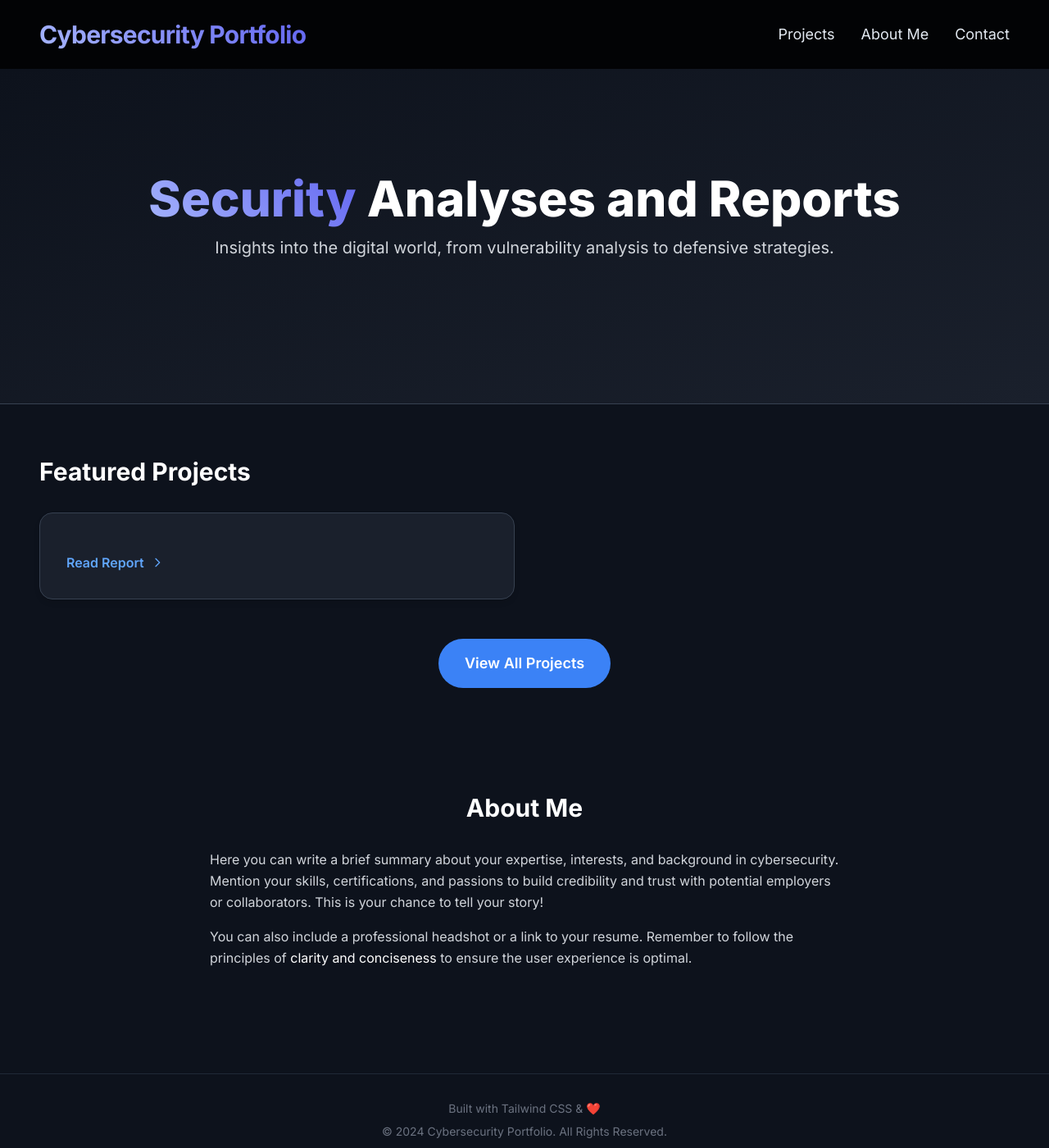
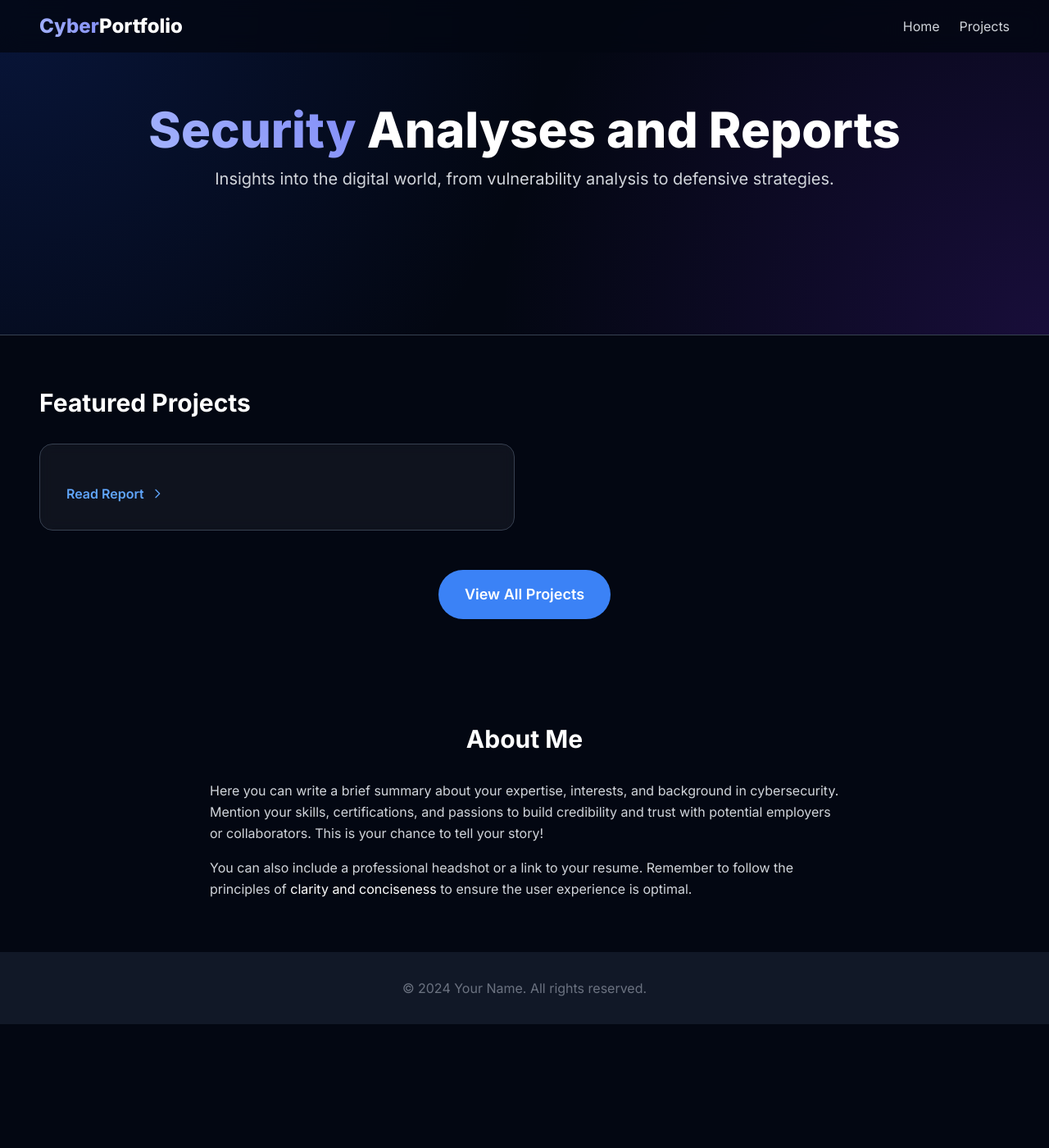
Before and after one commit to IamMo31/iammo31.github.io, a Jekyll site: the page built from index.html, in a window 1280 px wide and 1400 px high. Shown: the whole window at 82% size. Built offline with Jekyll 4.4.1, drawn with Linux system fonts in a browser that asks for light colours; nearby versions of some CDN libraries.

Commit message:
Update default.html

```diff
--- a/_layouts/default.html
+++ b/_layouts/default.html
@@ -1,62 +1,46 @@
 <!DOCTYPE html>
-<html lang="en">
+<html lang="en" class="bg-gray-950 text-gray-300 antialiased scroll-smooth">
 <head>
     <meta charset="UTF-8">
     <meta name="viewport" content="width=device-width, initial-scale=1.0">
     <title>{{ page.title }} | Cybersecurity Portfolio</title>
-    <!-- Tailwind CSS CDN -->
     <script src="https://cdn.tailwindcss.com"></script>
-    <!-- Google Font (Inter) -->
-    <link rel="preconnect" href="https://fonts.googleapis.com">
-    <link rel="preconnect" href="https://fonts.gstatic.com" crossorigin>
-    <link href="https://fonts.googleapis.com/css2?family=Inter:wght@400;600;700;800&display=swap" rel="stylesheet">
-    <link rel="stylesheet" href="/style.css">
+    <style>
+        @import url('https://fonts.googleapis.com/css2?family=Inter:wght@400;600;700;800&display=swap');
+        body { font-family: 'Inter', sans-serif; }
+        .hero-gradient { background: radial-gradient(circle at top left, rgba(29, 78, 216, 0.2), transparent 50%), radial-gradient(circle at bottom right, rgba(109, 40, 217, 0.2), transparent 50%); }
+        .bento-card { backdrop-filter: blur(8px); background-color: rgba(255, 255, 255, 0.05); }
+        .text-gradient { background: linear-gradient(45deg, #A5B4FC, #818CF8); -webkit-background-clip: text; -webkit-text-fill-color: transparent; }
+    </style>
 </head>
-<body class="antialiased">
+<body class="bg-gray-950 text-gray-300">
 
-    <!-- Header & Navigation -->
-    <header class="py-6 px-4 md:px-12 z-10 sticky top-0 bg-black bg-opacity-80 backdrop-blur-sm">
-        <nav class="flex justify-between items-center">
-            <a href="/" class="text-2xl md:text-3xl font-bold tracking-tight text-white hover:text-gray-300 transition-colors">
-                <span class="text-gradient">Cybersecurity Portfolio</span>
+    <!-- Header -->
+    <header class="fixed top-0 left-0 right-0 z-50 bg-gray-950 bg-opacity-80 backdrop-blur-md">
+        <nav class="container mx-auto px-4 md:px-12 flex justify-between items-center py-4">
+            <a href="/" class="text-xl md:text-2xl font-extrabold text-white">
+                <span class="text-gradient">Cyber</span><span class="text-white">Portfolio</span>
             </a>
-            <div class="hidden md:flex space-x-8 text-lg">
-                <a href="/projects.html" class="hover:text-blue-400 transition-colors">Projects</a>
-                <a href="/#about" class="hover:text-blue-400 transition-colors">About Me</a>
-                <a href="/#contact" class="hover:text-blue-400 transition-colors">Contact</a>
+            <div class="hidden md:flex space-x-6">
+                <a href="/" class="text-gray-300 hover:text-white transition-colors">Home</a>
+                <a href="/projects.html" class="text-gray-300 hover:text-white transition-colors">Projects</a>
             </div>
-            <button id="mobile-menu-button" class="md:hidden p-2 rounded-md focus:outline-none focus:ring-2 focus:ring-blue-400">
-                <svg class="w-6 h-6 text-white" fill="none" viewBox="0 0 24 24" stroke="currentColor">
+            <!-- Mobile Menu Button -->
+            <button class="md:hidden text-gray-300 hover:text-white transition-colors">
+                <svg class="w-6 h-6" fill="none" viewBox="0 0 24 24" stroke="currentColor">
                     <path stroke-linecap="round" stroke-linejoin="round" stroke-width="2" d="M4 6h16M4 12h16m-7 6h7"></path>
                 </svg>
             </button>
         </nav>
-        <div id="mobile-menu" class="hidden md:hidden mt-4 text-center space-y-4">
-            <a href="/projects.html" class="block text-xl font-medium hover:text-blue-400 transition-colors">Projects</a>
-            <a href="/#about" class="block text-xl font-medium hover:text-blue-400 transition-colors">About Me</a>
-            <a href="/#contact" class="block text-xl font-medium hover:text-blue-400 transition-colors">Contact</a>
-        </div>
     </header>
 
     <!-- Main Content -->
     {{ content }}
 
     <!-- Footer -->
-    <footer id="contact" class="py-8 text-center text-gray-500 text-sm border-t border-gray-800 mt-16">
-        <p>Built with Tailwind CSS & ❤️</p>
-        <p class="mt-2">© 2024 Cybersecurity Portfolio. All Rights Reserved.</p>
+    <footer class="bg-gray-900 py-8 text-center text-gray-500">
+        <p>&copy; 2024 Your Name. All rights reserved.</p>
     </footer>
 
-    <!-- JavaScript for mobile menu -->
-    <script>
-        document.addEventListener('DOMContentLoaded', () => {
-            const mobileMenuButton = document.getElementById('mobile-menu-button');
-            const mobileMenu = document.getElementById('mobile-menu');
-
-            mobileMenuButton.addEventListener('click', () => {
-                mobileMenu.classList.toggle('hidden');
-            });
-        });
-    </script>
 </body>
 </html>
```
